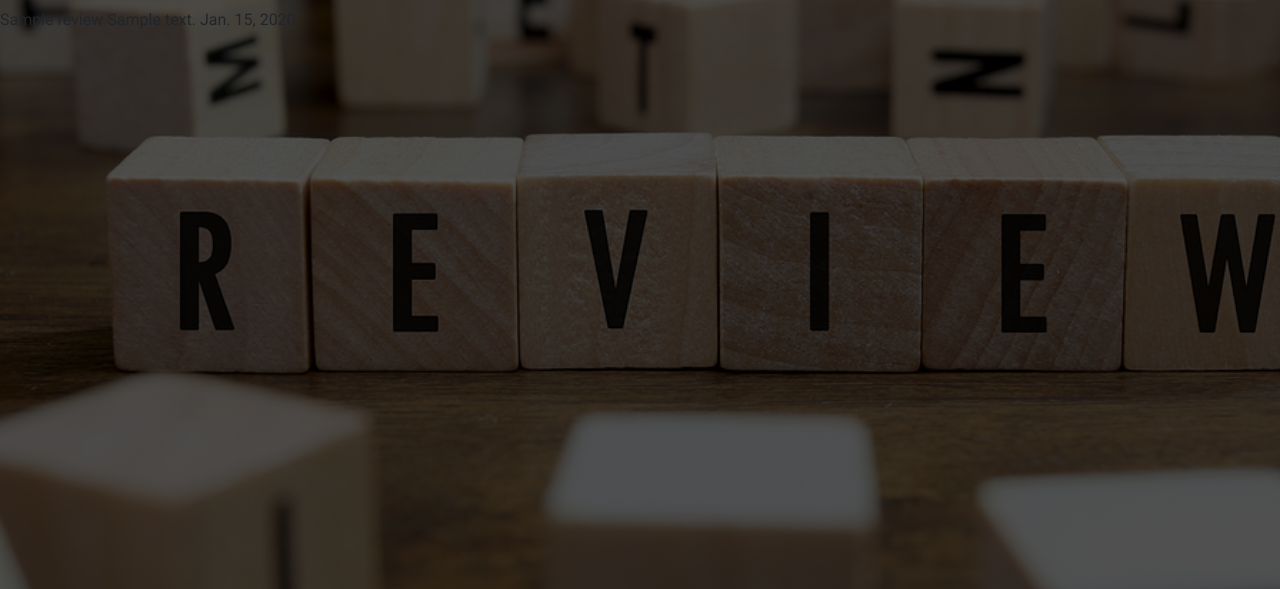
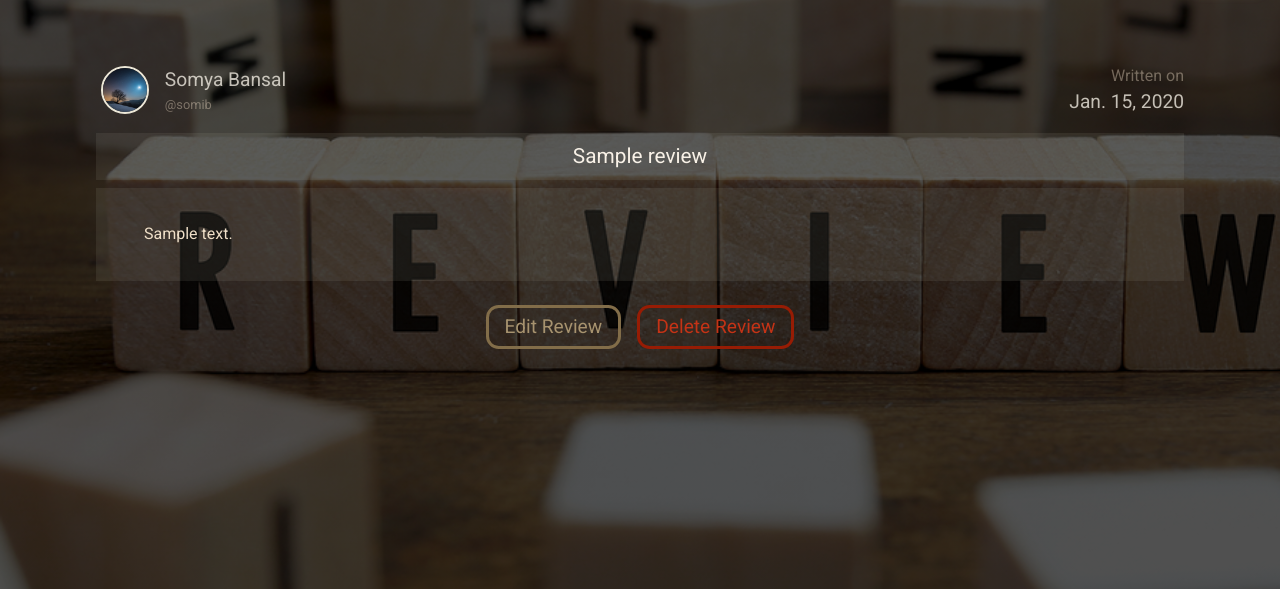
Before and after one commit to shalearkane/DailyReview, a Django app: page /review/details/1 in a window 1280 px wide. Shown: the part 56-645 px from the top of the page. Run offline with Django 4.2, Linux system fonts and the light colour scheme; tables that the repository leaves empty hold one stand-in row (values such as "Sample post"); some libraries are stand-ins or nearby versions.

Commit message:
Updated details.html

```diff
--- /dev/null
+++ b/static/details.css
@@ -0,0 +1,142 @@
+.container {
+    width: 80vw;
+    max-height: 70vh;
+    background: rgba(74, 72, 69, 0.408);
+    position: absolute;
+    top: 22vh;
+    margin-left: 10vw;
+    overflow-y: overlay;
+    padding-bottom: 2rem;
+}
+
+.img-user-date {
+    margin: 3rem 5rem 0rem 5rem;
+    /* background-color: black; */
+    display: flex;
+    flex-direction: row;
+    align-items: center;
+}
+
+.image img{
+    width: 3rem;
+    margin: 1rem;
+    margin-left: 1.3rem;
+    border-radius: 10rem;
+    border: 2px solid rgba(249, 245, 228, 0.938);
+}
+
+.name-username {
+    /* margin-to: 1rem; */
+    margin-right: auto;
+    align-content: center;
+
+}
+
+.name {
+    margin-bottom: 0;
+    font-size: 1.2rem;
+    color:rgba(237, 232, 223, 0.801)
+}
+
+.username {
+    margin-bottom: 0;
+    font-size: 0.8rem;
+    color:rgba(241, 222, 200, 0.4)
+}
+
+.datedon-date {
+    text-align: right;
+    margin: 1rem;
+}
+
+.datedon {
+    margin-bottom: 0;
+    /* font-size: 0.8rem; */
+    color:rgba(241, 222, 200, 0.4)
+}
+
+.date {
+    margin-bottom: 0;
+    font-size: 1.2rem;
+    color:rgba(237, 232, 223, 0.801)
+}
+
+.title-review {
+    display: flex;
+    flex-direction: column;
+    margin: 0rem 6rem;
+}
+
+.title {
+    background-color: rgba(199, 191, 180, 0.1);
+    text-align: center;
+    padding: 0.5rem;
+    font-size: 1.3rem;
+    color: rgb(248, 241, 231);
+}
+
+.review {
+    margin-top: 0.5rem;
+    max-height: 22rem;
+    overflow-y: overlay;
+    padding: 2rem 3rem;
+    text-align: justify;
+    background-color: rgba(199, 191, 180, 0.1);
+    color:rgb(239, 223, 200);
+    line-height: 1.8rem;
+}
+
+.edit-delete {
+    /* background-color: black; */
+    margin: 1.5rem;
+    display: flex;
+    flex-direction: row;
+    justify-content: center;
+}
+
+.button {
+    padding: 0.3rem 1.0rem;
+    border-radius: 0.8rem;
+    margin: 0rem 0.5rem;
+    border: 0px;
+}
+
+#edit-button {
+    background-color: transparent;
+    color: rgb(167, 147, 111);
+    font-size: 1.2rem;
+    border: 3px solid rgb(130, 109, 73);
+    transition: 0.15s ease-out;
+}
+
+#delete-button {
+    background-color: transparent;
+    font-size: 1.2rem;
+    color: rgb(196, 51, 22);
+    border: 3px solid rgb(151, 28, 4);
+    transition: 0.15s ease-out;
+}
+
+#edit-button:hover {
+    transform: scale(1.02);
+    background-color: rgb(130, 109, 73);
+    color: #ddd;
+}
+
+#delete-button:hover {
+    transform: scale(1.02);
+    background-color: rgb(151, 28, 4);
+    color: #ddd;
+}
+
+#edit-button:active {
+    transform: scale(1);
+    background-color: rgb(107, 87, 52);
+    /* border: 3px solid rgb(101, 87, 52); */
+}
+
+#delete-button:active {
+    transform: scale(1);
+    background-color: rgb(104, 19, 2);
+    /* border: 3px solid rgb(104, 19, 2);    */
+}
--- a/templates/review/details.html
+++ b/templates/review/details.html
@@ -1,6 +1,30 @@
 {% extends "base.html" %}
+{% load static %}
 {% block content %}
-    {{ review.title }}
-    {{ review.text }}
-    {{ review.date }}
+<head>
+    <link rel="stylesheet" href="{% static 'details.css' %}">
+</head>
+<body>
+        <div class="img-user-date">
+            <div class="image">
+                <img src="{% static 'images/sample_friend.jpg' %}" alt="">
+            </div>
+            <div class="name-username">
+                <p class="name">Somya Bansal</p>
+                <p class="username">@somib</p>
+            </div>
+            <div class="datedon-date">
+                <p class="datedon">Written on</p>
+                <p class="date">{{ review.date }}</p>
+            </div>
+        </div>
+        <div class="title-review">
+            <div class="title">{{ review.title }}</div>
+            <div class="review">{{ review.text }}</div>
+        </div>
+        <div class="edit-delete">
+            <button id="edit-button" onclick="activate(this.id)" class="button">Edit Review</button>
+            <button id="delete-button" onclick="activate(this.id)" class="button">Delete Review</button>
+        </div>
+</body>
 {% endblock content %}
--- a/templates/review/feed_personal.html
+++ b/templates/review/feed_personal.html
@@ -5,7 +5,7 @@
         <link rel="stylesheet" href="{% static 'feed.css' %}">
     </head>
     <body>
-        <div class="title">Daily Reviews</div>
+        <div class="title">Track your Daily Routine</div>
         {% if review_list %}
             <div class="container">
                 <div class="reviews">
```
